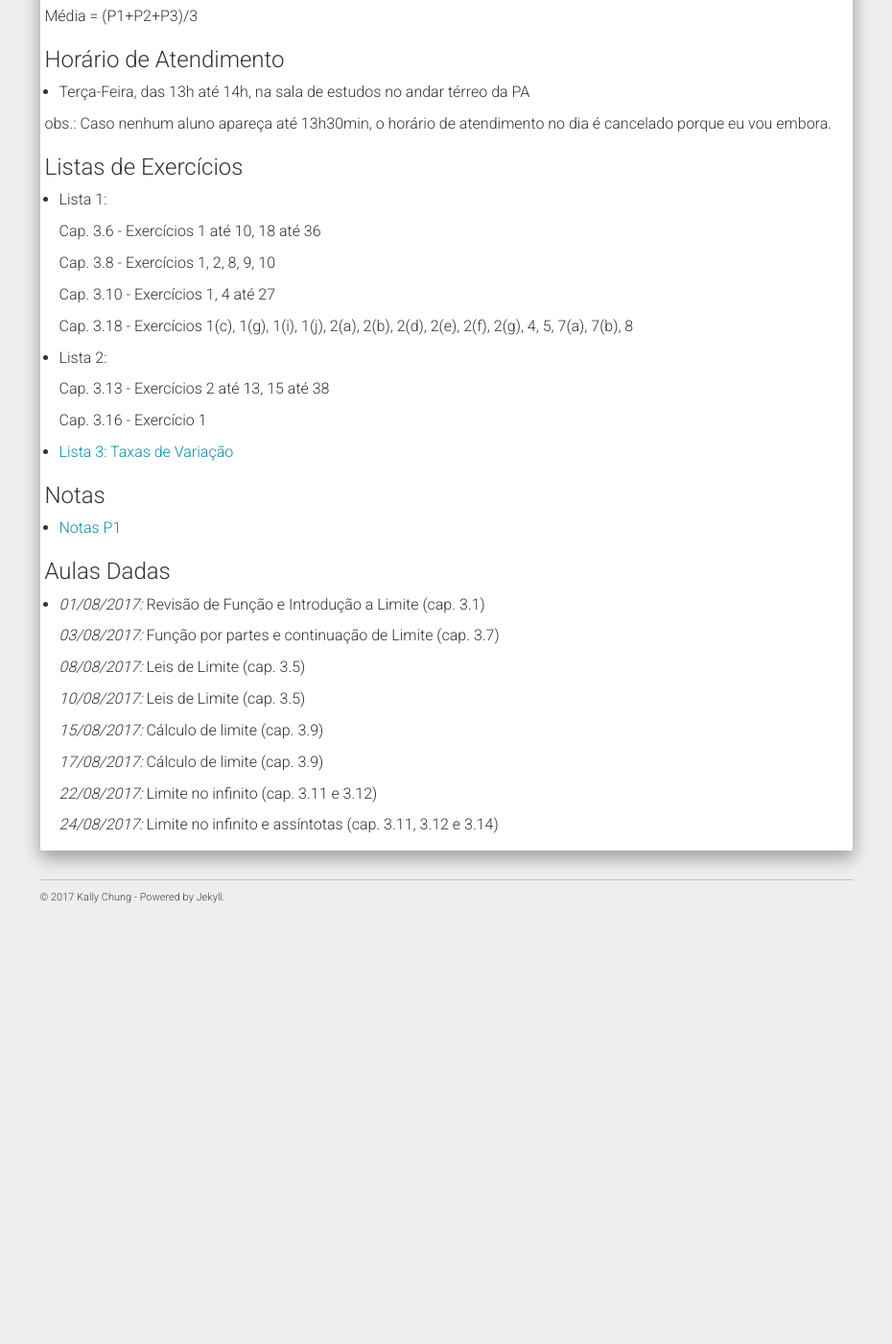
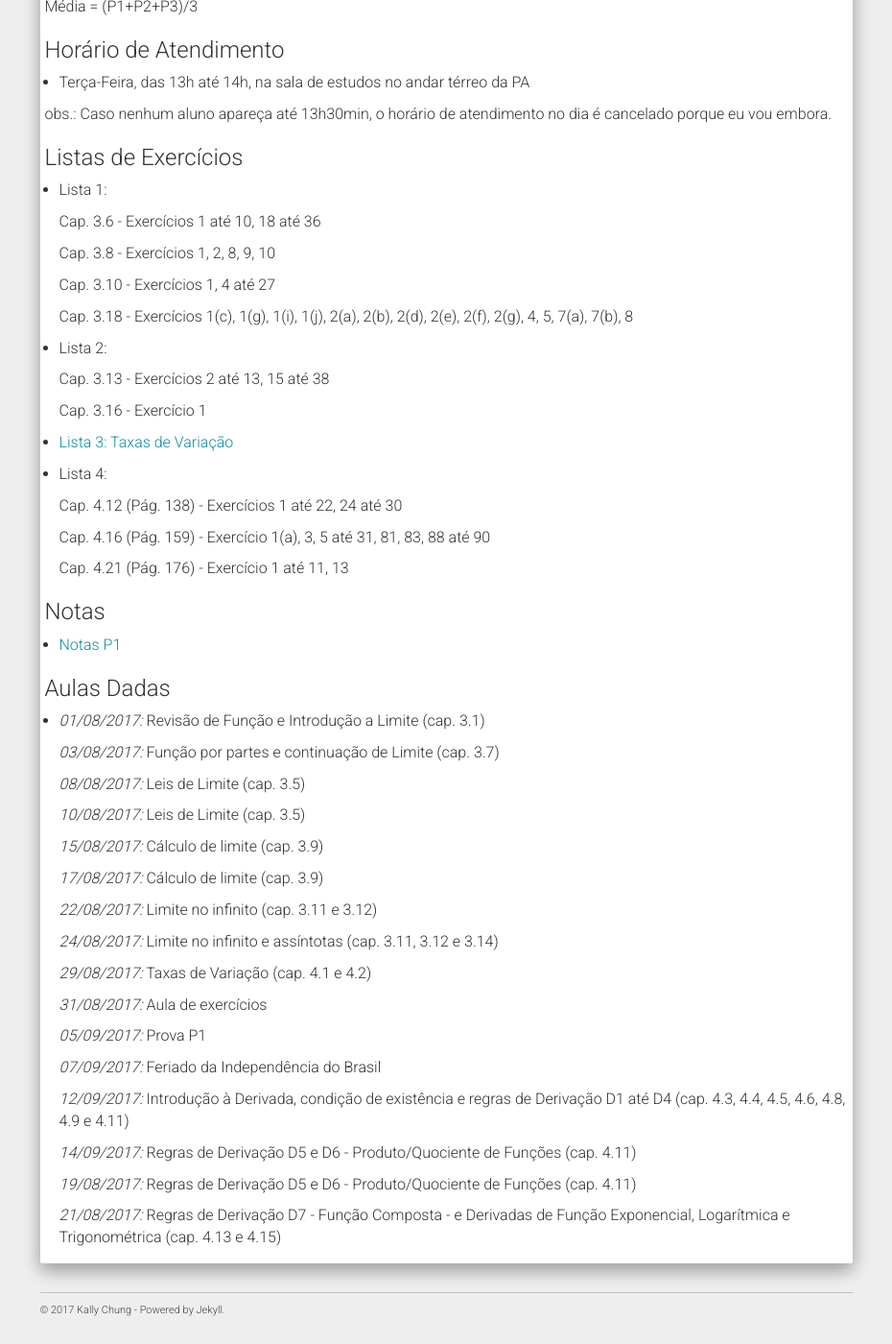
Before and after one commit to chunggnuhc/chunggnuhc.github.io, a Jekyll site: the page built from agronomia2sem2017.md, in a window 1280 px wide and 1400 px high, scrolled down 794 px. Shown: the whole window at 96% size, without its empty margins (321-1251 px from the left). Built offline with Jekyll 4.4.1, drawn with Linux system fonts in a browser that asks for light colours; nearby versions of some CDN libraries; before the commit the page ends 1764 px from its top, so only the background shows below that; some of the changed text lies outside the part shown.

Commit message:
Update Cronograma, ListaExerc

```diff
--- a/agronomia2sem2017.md
+++ b/agronomia2sem2017.md
@@ -4,7 +4,7 @@ title: CM301 - Matemática 2 - Agronomia (Turma B)
 permalink: /agron2sem2017-Mat2/
 ---
 <h1><b><i>Importante!</i></b></h1>
-- Postado em 12/09/2017: Nota da P1 disponibilizada. Vista da prova será no dia 14/09/2017, às 10h até 10h30min ou das 17h até 17h30min, no 4o andar do prédio novo PA. Reescrevendo para reforçar: <b>no 4o andar</b>, no sofá amarelo!
+- <strike>Postado em 12/09/2017: Nota da P1 disponibilizada. Vista da prova será no dia 14/09/2017, às 10h até 10h30min ou das 17h até 17h30min, no 4o andar do prédio novo PA. Reescrevendo para reforçar: <b>no 4o andar</b>, no sofá amarelo!</strike>
 
 <h3>Local e Horário das Aulas</h3>
 - Terças-feiras, de 17h30min às 19h30min, sala PA-08
@@ -19,7 +19,7 @@ permalink: /agron2sem2017-Mat2/
 
 <h3>Avaliação</h3>
 
-- Prova 1: 05/09/2017
+- <strike>Prova 1: 05/09/2017 (Lista 1 até Lista 3)</strike>
 
   Prova 2: 17/10/2017
 
@@ -57,6 +57,13 @@ obs.: Caso nenhum aluno apareça até 13h30min, o horário de atendimento no dia
 
 - [Lista 3: Taxas de Variação](/disciplinas2sem2017/Lista3-AEF-taxaVar.pdf)
 
+- Lista 4:
+
+  Cap. 4.12 (Pág. 138) - Exercícios 1 até 22, 24 até 30
+
+  Cap. 4.16 (Pág. 159) - Exercício 1(a), 3, 5 até 31, 81, 83, 88 até 90
+
+  Cap. 4.21 (Pág. 176) - Exercício 1 até 11, 13
 
 <h3>Notas</h3>
 
@@ -79,3 +86,19 @@ obs.: Caso nenhum aluno apareça até 13h30min, o horário de atendimento no dia
   _22/08/2017:_ Limite no infinito (cap. 3.11 e 3.12)
 
   _24/08/2017:_ Limite no infinito e assíntotas (cap. 3.11, 3.12 e 3.14)
+
+  _29/08/2017:_ Taxas de Variação (cap. 4.1 e 4.2)
+
+  _31/08/2017:_ Aula de exercícios
+
+  _05/09/2017:_ Prova P1
+
+  _07/09/2017:_ Feriado da Independência do Brasil
+
+  _12/09/2017:_ Introdução à Derivada, condição de existência e regras de Derivação D1 até D4 (cap. 4.3, 4.4, 4.5, 4.6, 4.8, 4.9 e 4.11)
+
+  _14/09/2017:_ Regras de Derivação D5 e D6 - Produto/Quociente de Funções (cap. 4.11)
+
+  _19/08/2017:_ Regras de Derivação D5 e D6 - Produto/Quociente de Funções (cap. 4.11)
+
+  _21/08/2017:_ Regras de Derivação D7 - Função Composta - e Derivadas de Função Exponencial, Logarítmica e Trigonométrica (cap. 4.13 e 4.15)
```
